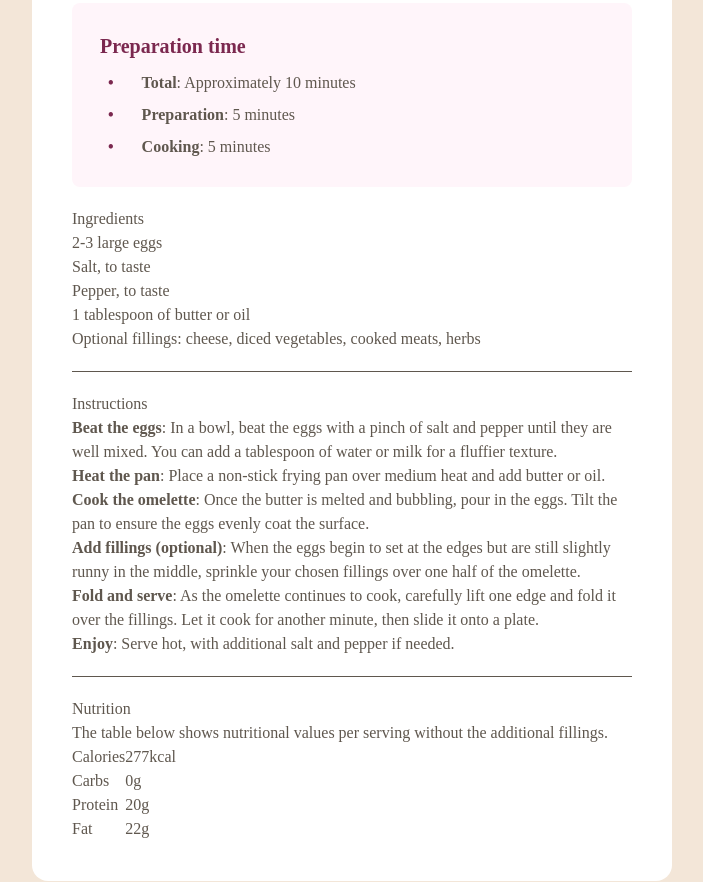
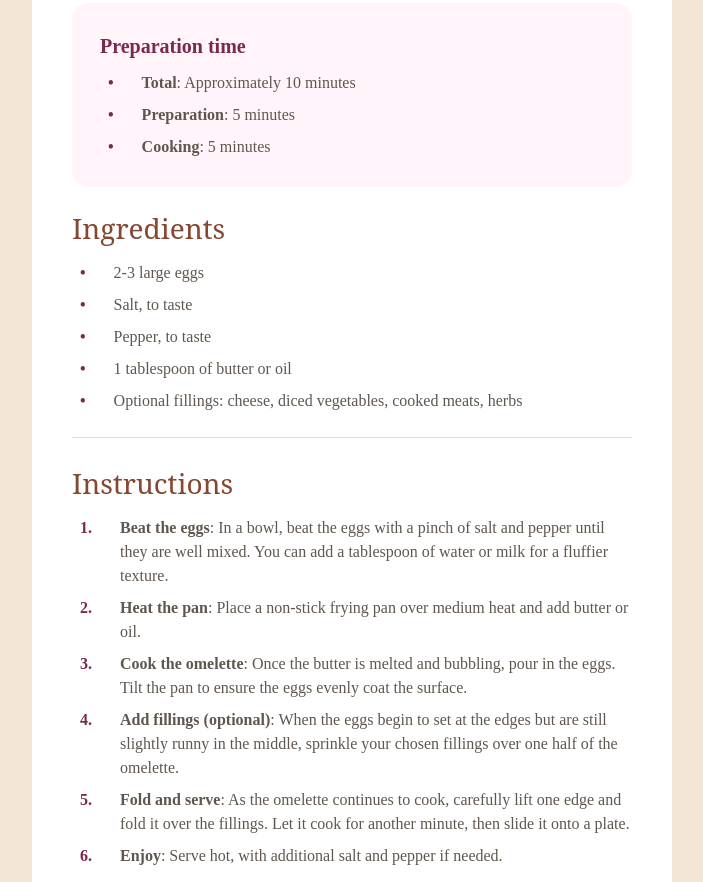
Before and after one commit to ArtemGolovko/recipe-page, a website built with Vite: page index.html in a window 1280 px wide. Shown: the part 625-1507 px from the top of the page, without its empty margins (288-991 px from the left). Built offline with nearby package versions, Linux system fonts and the light colour scheme; files whose address does not match are found by name.

Commit message:
Finished sections Ingredients and Intstruction and improved lists styles

```diff
--- a/index.html
+++ b/index.html
@@ -33,55 +33,79 @@
                     beaten eggs cooked to perfection, optionally filled with your choice of cheese,
                     vegetables, or meats.
                 </p>
-                <section class="rounded-lg bg-rose-50 p-7">
-                    <h3 class="text-[20px]/normal font-semibold text-rose-800">Preparation time</h3>
-                    <ul class="list-custom-marker mt-2.5 flex list-none flex-col gap-2 pl-2">
-                        <li><strong>Total</strong>: Approximately 10 minutes</li>
-                        <li><strong>Preparation</strong>: 5 minutes</li>
-                        <li><strong>Cooking</strong>: 5 minutes</li>
+                <section class="rounded-2xl bg-rose-50 p-7">
+                    <h3 class="text-[1.25rem]/normal font-semibold text-rose-800">
+                        Preparation time
+                    </h3>
+                    <ul class="list-marker-bullet mt-2.5 flex list-none flex-col gap-2 pl-2">
+                        <li class="flex">
+                            <p class="block"><strong>Total</strong>: Approximately 10 minutes</p>
+                        </li>
+                        <li class="flex">
+                            <p class="block"><strong>Preparation</strong>: 5 minutes</p>
+                        </li>
+                        <li class="flex">
+                            <p class="block"><strong>Cooking</strong>: 5 minutes</p>
+                        </li>
                     </ul>
                 </section>
                 <section>
-                    <h2>Ingredients</h2>
-                    <ul>
-                        <li>2-3 large eggs</li>
-                        <li>Salt, to taste</li>
-                        <li>Pepper, to taste</li>
-                        <li>1 tablespoon of butter or oil</li>
-                        <li>Optional fillings: cheese, diced vegetables, cooked meats, herbs</li>
+                    <h2 class="font-serif text-[1.75rem]/normal text-brown-800">Ingredients</h2>
+                    <ul class="list-marker-bullet mt-3 flex list-none flex-col gap-2 pl-2">
+                        <li class="flex"><p class="block">2-3 large eggs</p></li>
+                        <li class="flex"><p class="block">Salt, to taste</p></li>
+                        <li class="flex"><p class="block">Pepper, to taste</p></li>
+                        <li class="flex"><p class="block">1 tablespoon of butter or oil</p></li>
+                        <li class="flex">
+                            <p class="block">
+                                Optional fillings: cheese, diced vegetables, cooked meats, herbs
+                            </p>
+                        </li>
                     </ul>
                 </section>
-                <hr />
+                <hr class="my-1 text-stone-150" />
                 <section>
-                    <h2>Instructions</h2>
-                    <ol>
-                        <li>
-                            <strong>Beat the eggs</strong>: In a bowl, beat the eggs with a pinch of
-                            salt and pepper until they are well mixed. You can add a tablespoon of
-                            water or milk for a fluffier texture.
+                    <h2 class="font-serif text-[1.75rem]/normal text-brown-800">Instructions</h2>
+                    <ol class="list-marker-decimal mt-3 flex list-none flex-col gap-2 pl-2">
+                        <li class="flex">
+                            <p class="block">
+                                <strong>Beat the eggs</strong>: In a bowl, beat the eggs with a
+                                pinch of salt and pepper until they are well mixed. You can add a
+                                tablespoon of water or milk for a fluffier texture.
+                            </p>
                         </li>
-                        <li>
-                            <strong>Heat the pan</strong>: Place a non-stick frying pan over medium
-                            heat and add butter or oil.
+                        <li class="flex">
+                            <p class="block">
+                                <strong>Heat the pan</strong>: Place a non-stick frying pan over
+                                medium heat and add butter or oil.
+                            </p>
                         </li>
-                        <li>
-                            <strong>Cook the omelette</strong>: Once the butter is melted and
-                            bubbling, pour in the eggs. Tilt the pan to ensure the eggs evenly coat
-                            the surface.
+                        <li class="flex">
+                            <p class="block">
+                                <strong>Cook the omelette</strong>: Once the butter is melted and
+                                bubbling, pour in the eggs. Tilt the pan to ensure the eggs evenly
+                                coat the surface.
+                            </p>
                         </li>
-                        <li>
-                            <strong>Add fillings (optional)</strong>: When the eggs begin to set at
-                            the edges but are still slightly runny in the middle, sprinkle your
-                            chosen fillings over one half of the omelette.
+                        <li class="flex">
+                            <p class="block">
+                                <strong>Add fillings (optional)</strong>: When the eggs begin to set
+                                at the edges but are still slightly runny in the middle, sprinkle
+                                your chosen fillings over one half of the omelette.
+                            </p>
                         </li>
-                        <li>
-                            <strong>Fold and serve</strong>: As the omelette continues to cook,
-                            carefully lift one edge and fold it over the fillings. Let it cook for
-                            another minute, then slide it onto a plate.
+                        <li class="flex">
+                            <p class="block">
+                                <strong>Fold and serve</strong>: As the omelette continues to cook,
+                                carefully lift one edge and fold it over the fillings. Let it cook
+                                for another minute, then slide it onto a plate.
+                            </p>
                         </li>
-                        <li>
-                            <strong>Enjoy</strong>: Serve hot, with additional salt and pepper if
-                            needed.
+                        <li class="flex">
+                            <p class="block">
+                                <strong>Enjoy</strong>: Serve hot, with additional salt and pepper
+                                if needed.
+                            </p>
                         </li>
                     </ol>
                 </section>
--- a/styles/main.css
+++ b/styles/main.css
@@ -26,10 +26,24 @@
 }
 
 @layer components {
-    .list-custom-marker li::before {
+    .list-marker-bullet li::before {
         content: "•";
         color: var(--color-rose-800);
-        margin-right: 28px;
+        margin-right: 1.75rem;
         font-weight: 800;
+        display: block;
+    }
+
+    .list-marker-decimal {
+        counter-reset: list;
+    }
+
+    .list-marker-decimal li::before {
+        counter-increment: list;
+        content: counter(list) ".";
+        color: var(--color-rose-800);
+        margin-right: 1.75rem;
+        font-weight: 700;
+        display: block;
     }
 }
```
